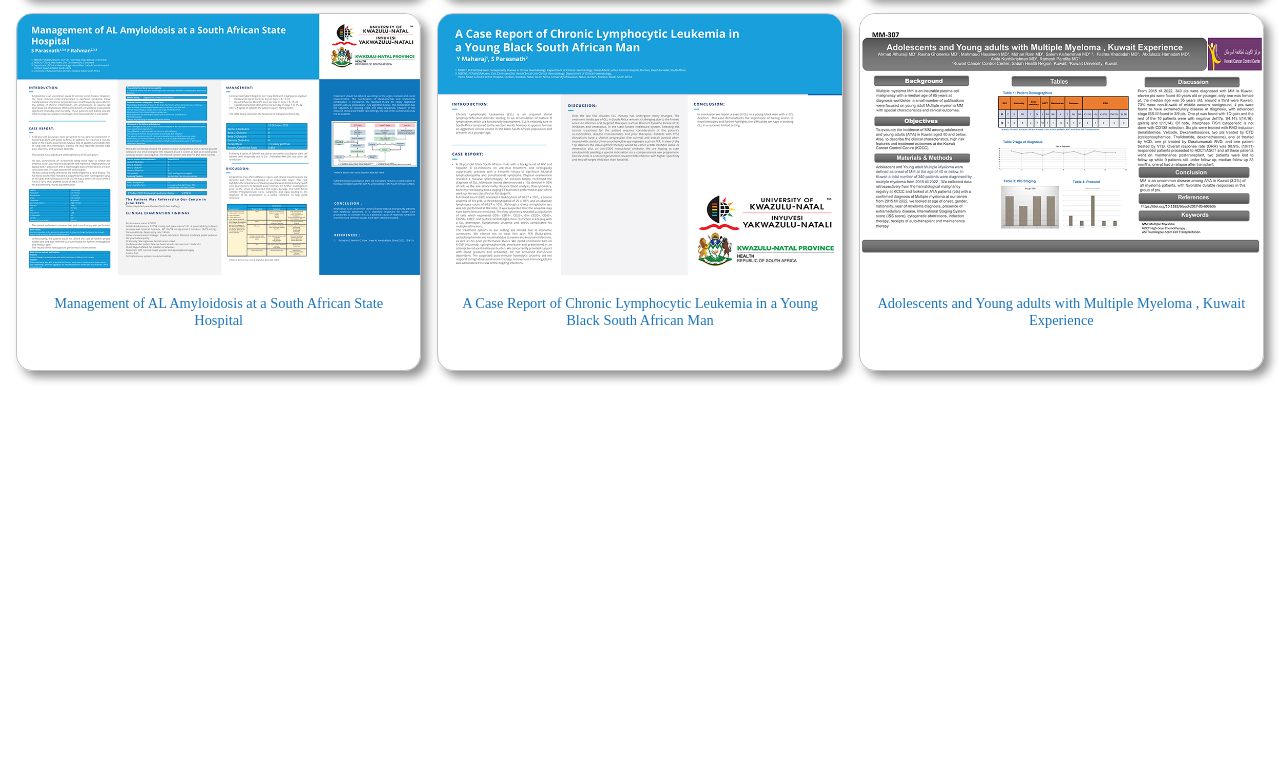
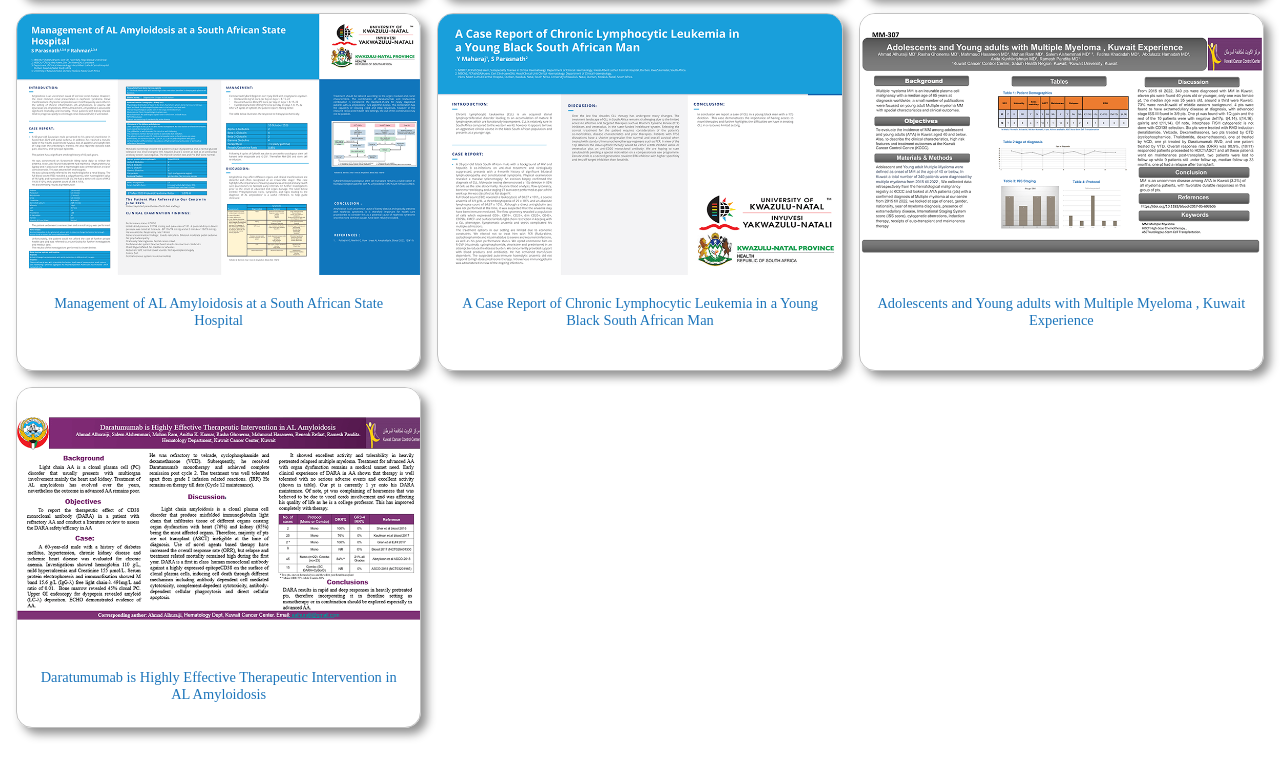
Before and after one commit to Hager75/hematology-summit-qr-code, a plain HTML site: page index.html in a window 1280 px wide. Shown: the part 447-1207 px from the top of the page. Before the commit the page ends 850 px from the top, so only its background shows below. Drawn offline with Linux system fonts and the light colour scheme.

Commit message:
added new pdf

```diff
--- a/index.html
+++ b/index.html
@@ -11,7 +11,7 @@
     <div class="flex">
       <div class="py-1">
         <div class="btn-wrapper">
-          <a href="Posters All.pdf" target='_blank' download="Posters All.pdf" type="application/octet-stream" class="btn" id="downloadAll">Download All</a>
+          <a href="Posters All_merged.pdf" target='_blank' download="Posters All_merged.pdf" type="application/octet-stream" class="btn" id="downloadAll">Download All</a>
         </div>
         <div class="grid">
           <div class="card">
@@ -143,6 +143,25 @@
               >Adolescents and Young adults with Multiple Myeloma , Kuwait Experience
             </a>
           </div>
+          <div class="card">
+            <div class="img-wrapper">
+              <a
+                target="_blank"
+                href="new.pdf"
+                ><img
+                  src="images/new.png"
+                  alt="MM-307-Poster"
+                  class="mw-full"
+              /></a>
+            </div>
+            <hr class="divider" />
+            <a
+              target="_blank"
+              href="new.pdf"
+              class="card-text"
+              >Daratumumab is Highly Effective Therapeutic Intervention in AL Amyloidosis
+            </a>
+          </div>
         </div>
       </div>
     </div>
```
Also changed, not shown: images/new.png (added), 2 other files.
